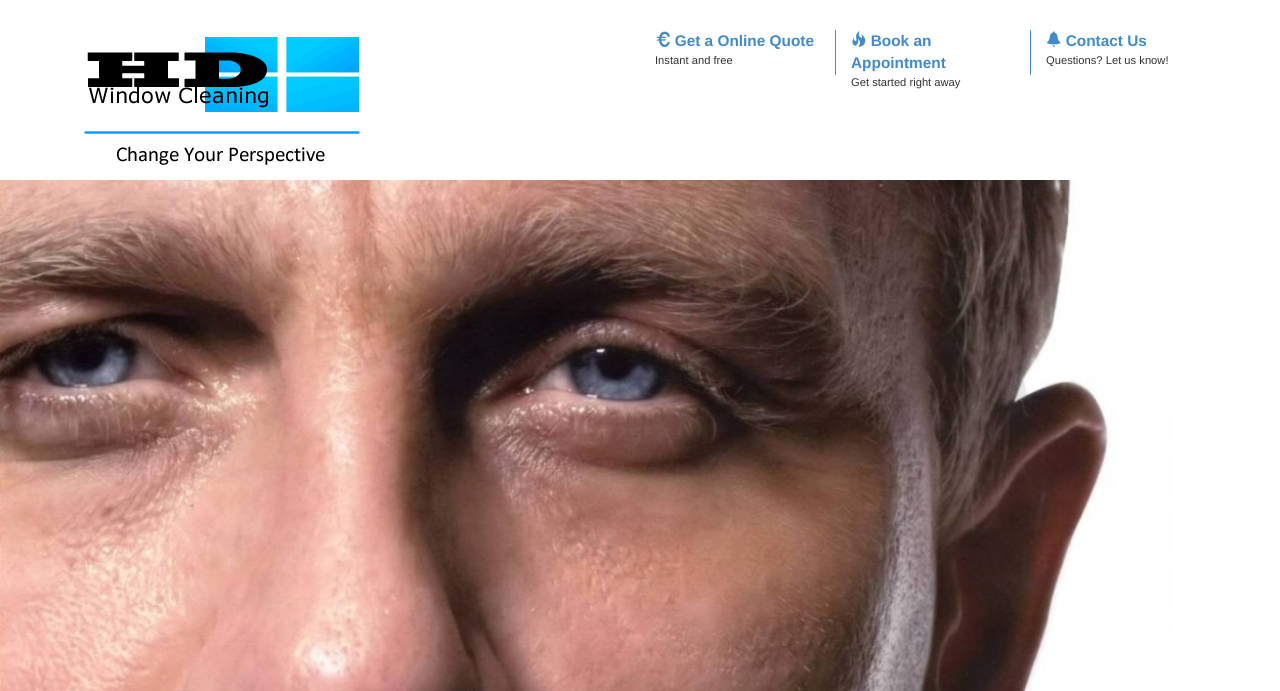
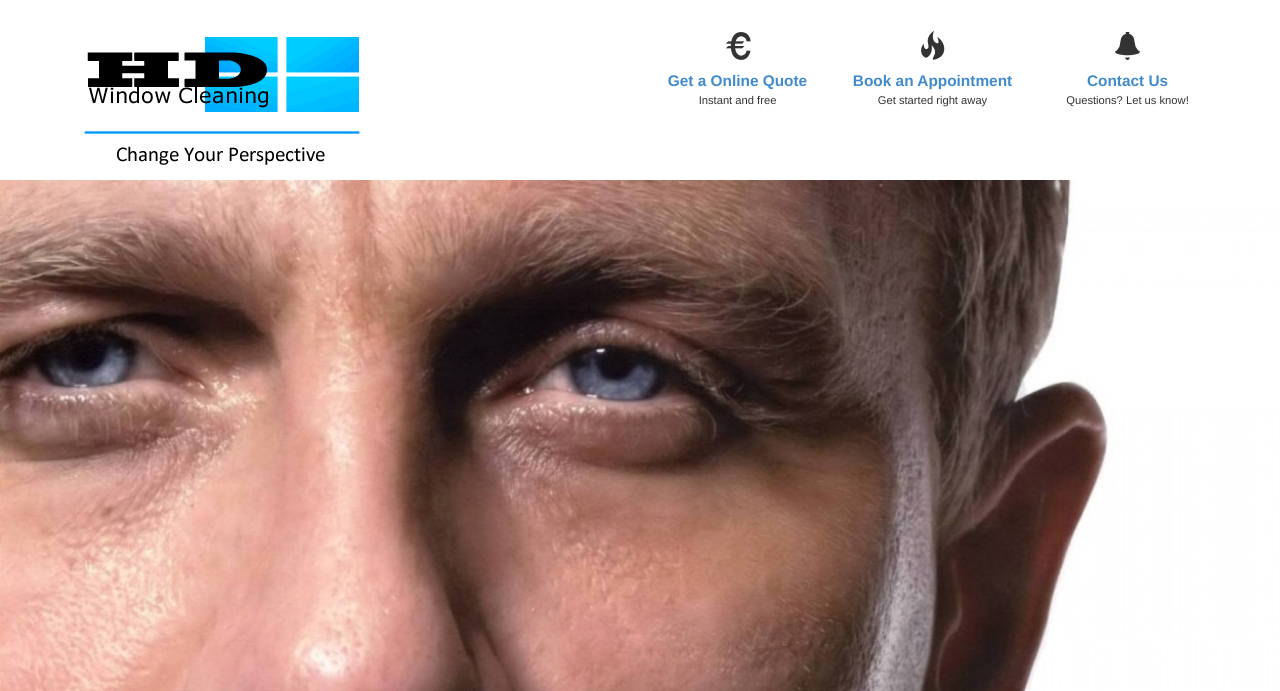
Before and after one commit to resorath/HDWindows, a CodeIgniter app: page /hdwindows/index.php/test/layout in a window 1280 px wide. Shown: the top 691 px of the page. Run offline with CodeIgniter, Linux system fonts and the light colour scheme; some libraries are stand-ins or nearby versions.

Commit message:
Made it look less dumb

```diff
--- a/application/config/database.php
+++ b/application/config/database.php
@@ -48,7 +48,7 @@
 $active_group = 'local';
 $active_record = TRUE;
 
-$db['default']['hostname'] = 'mysql.hdwindows.com';
+$db['default']['hostname'] = 'mysql.hdwindows.ca';
 $db['default']['username'] = 'hdwindows';
 $db['default']['password'] = 'higit';
 $db['default']['database'] = 'hdwindows';
--- a/application/controllers/home.php
+++ b/application/controllers/home.php
@@ -4,6 +4,6 @@ class Home extends MY_Controller {
 
 	public function index()
 	{
-		$this->loadview('home');
+		$this->loadview('test/layout');
 	}
 }
--- a/application/views/test/layout.php
+++ b/application/views/test/layout.php
@@ -22,17 +22,20 @@
         </div>
         <div class="col-sm-2"></div>
         <div class="col-sm-2 toplink" id="quote">
-          <a href="#"><span class="glyphicon glyphicon-euro"></span> Get a Online Quote</a>
+          <div class="navicon"><span class="glyphicon glyphicon-euro"></span></div>
+          <a href="#">Get a Online Quote</a>
           <p class="clinger">Instant and free</p>
         </div>
 
         <div class="col-sm-2 toplink borderleft" id="book">
-          <a href="#"><span class="glyphicon glyphicon-fire"></span> Book an Appointment</a>
+          <div class="navicon"><span class="glyphicon glyphicon-fire"></span></div>
+          <a href="#">Book an Appointment</a>
           <p class="clinger">Get started right away</p>
         </div>
 
         <div class="col-sm-2 toplink borderleft" id="quote">
-          <a href="#"><span class="glyphicon glyphicon-bell"></span> Contact Us</a>
+          <div class="navicon"><span class="glyphicon glyphicon-bell"></span></div>
+          <a href="#">Contact Us</a>
           <p class="clinger">Questions? Let us know!</p>
         </div>
 
--- a/assets/css/styles.css
+++ b/assets/css/styles.css
@@ -5,7 +5,9 @@
 
 .toplink
 {
-	height: 45px;
+	height: 65px;
+
+	text-align: center;
 
 }
 
@@ -23,7 +25,12 @@
 
 .borderleft
 {
-	border-left: 1px solid  rgb(66, 139, 202);
+	/*border-left: 1px solid  rgb(66, 139, 202);*/
+}
+
+.navicon
+{
+	font-size: 2.0em;
 }
 
 .rslides {
```
